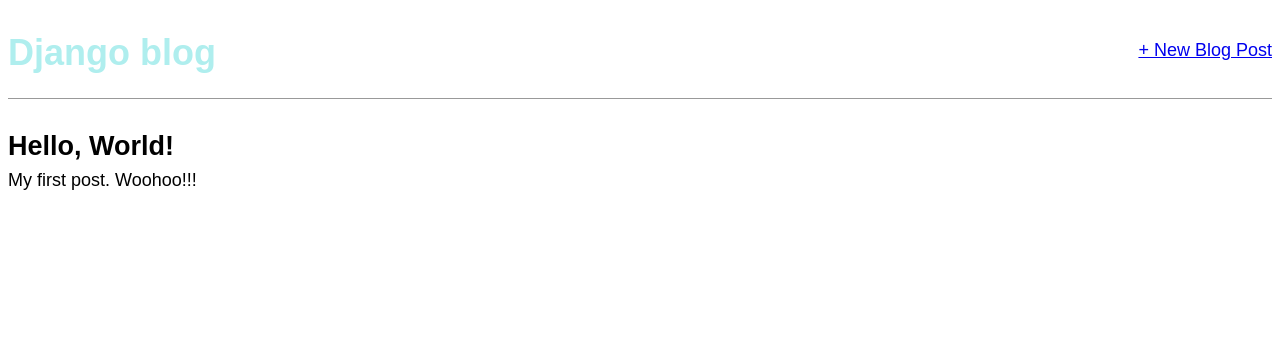
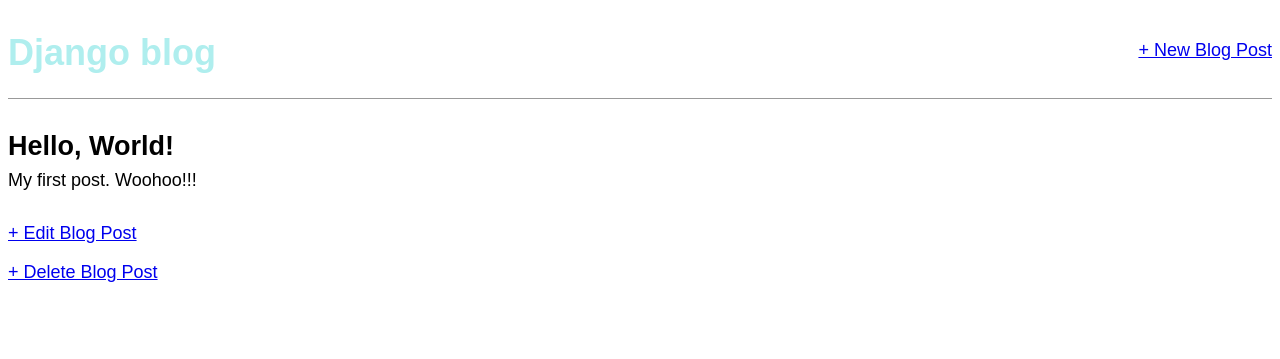
Before and after one commit to Vasilena1/blog, a Django app: page /post/1/ in a window 1280 px wide. Shown: the top 359 px of the page. Run offline with Django 4.2, Linux system fonts and the light colour scheme; data comes from the database, SQL or seed files in the repository; both versions use the stored data as it was after the commit; some web fonts are replaced.

Commit message:
django 6 upr

```diff
--- a/blog/urls.py
+++ b/blog/urls.py
@@ -1,8 +1,13 @@
 # blog/urls.py
 from django.urls import path
-from .views import BlogListView, BlogDetailView # new
+from .views import (BlogListView, BlogDetailView, BlogCreateView, BlogUpdateView,BlogDeleteView,) # new # new
 
 urlpatterns = [
-    path("post/<int:pk>/", BlogDetailView.as_view(), name="post_detail"), # new
+    path("post/new/", BlogCreateView.as_view(), name="post_new"),
+    path("post/<int:pk>/", BlogDetailView.as_view(), name="post_detail"),
+    path("post/<int:pk>/edit/", BlogUpdateView.as_view(),
+        name="post_edit"),
+    path("post/<int:pk>/delete/", BlogDeleteView.as_view(),
+        name="post_delete"), # new
     path("", BlogListView.as_view(), name="home"),
 ]
--- a/blog/views.py
+++ b/blog/views.py
@@ -1,9 +1,28 @@
-from django.views.generic import ListView, DetailView # new
+# blog/views.py
+from django.views.generic import ListView, DetailView
+from django.views.generic.edit import CreateView, UpdateView, DeleteView# new
+from django.urls import reverse_lazy # new
 from .models import Post
 
 class BlogListView(ListView):
     model = Post
     template_name = "home.html"
-class BlogDetailView(DetailView): # new
+
+class BlogDetailView(DetailView):
     model = Post
     template_name = "post_detail.html"
+
+class BlogCreateView(CreateView): # new
+    model = Post
+    template_name = "post_new.html"
+    fields = ["title", "author", "body"]
+
+class BlogUpdateView(UpdateView): # new
+    model = Post
+    template_name = "post_edit.html"
+    fields = ["title", "body"]
+
+class BlogDeleteView(DeleteView): # new
+    model = Post
+    template_name = "post_delete.html"
+    success_url = reverse_lazy("home")
--- a/templates/post_detail.html
+++ b/templates/post_detail.html
@@ -5,4 +5,6 @@
     <h2>{{ post.title }}</h2>
     <p>{{ post.body }}</p>
 </div>
+<p><a href="{% url 'post_edit' post.pk %}">+ Edit Blog Post</a></p>
+<p><a href="{% url 'post_delete' post.pk %}">+ Delete Blog Post</a></p>
 {% endblock content %}
```
Also changed, not shown: blog/tests.py (+26 -0 lines), templates/post_delete.html (added, +9 -0 lines), templates/post_edit.html (added, +9 -0 lines), templates/post_new.html (added, +9 -0 lines), db.sqlite3.
